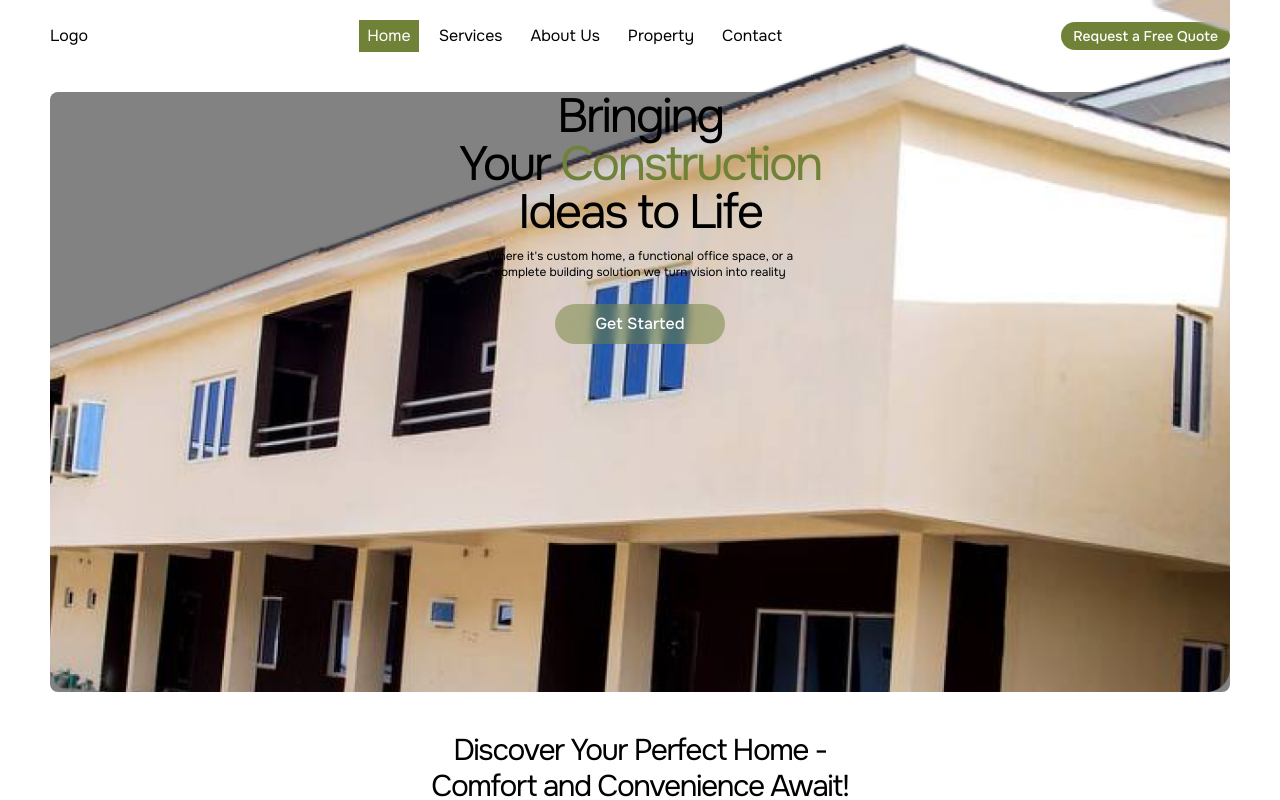
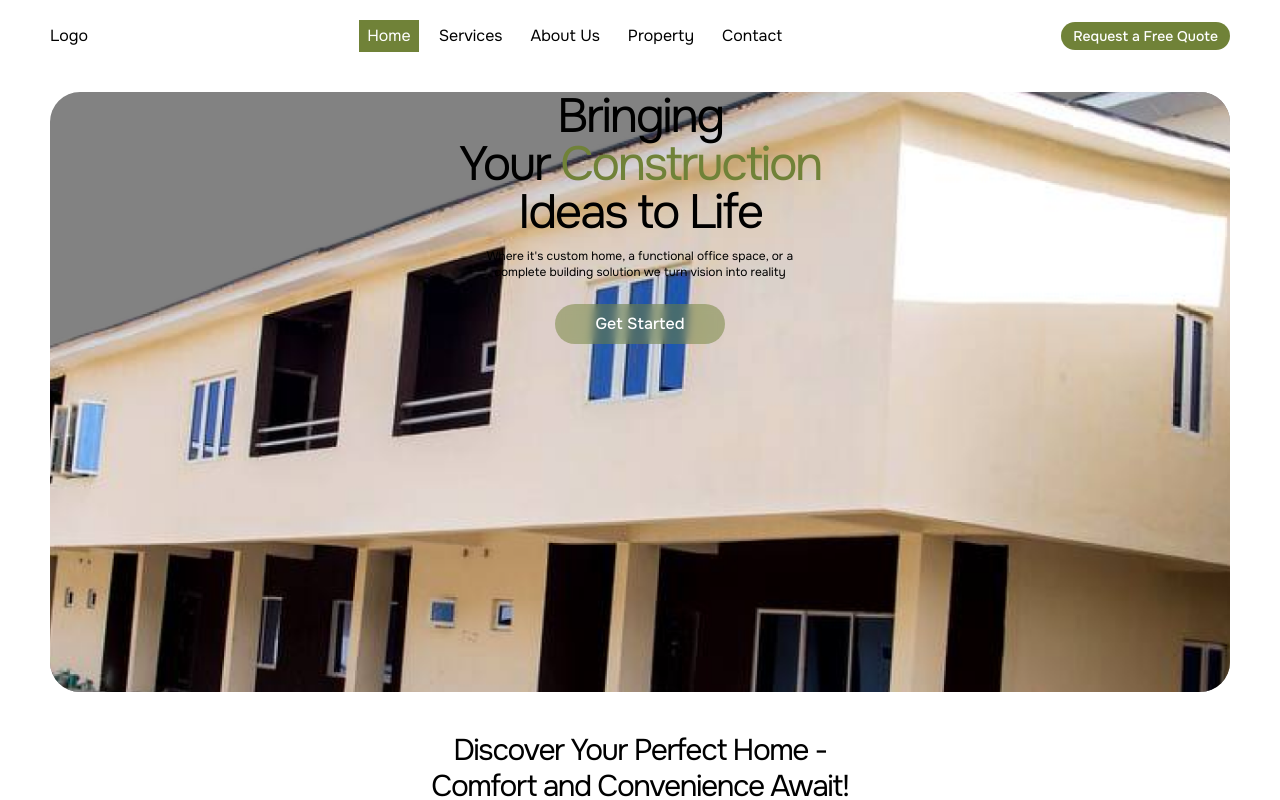
Before and after one commit to ominezX9/Ibrish, a React (Vite) app: page / in a window 1280 px wide. Shown: the top 800 px of the page. Built offline with nearby package versions, Linux system fonts and the light colour scheme.

Commit message:
update: rounded corners

```diff
--- a/src/components/shared/jumbotron.tsx
+++ b/src/components/shared/jumbotron.tsx
@@ -8,7 +8,8 @@ export default function Jumbotron({
     className,
 }: JumbotronProps) {
     return (
-        <div className={`relative bg-lightgrey px-10 py-10 rounded-lg ${className}`}>
+        <div className={`relative bg-lightgrey px-10 py-10 rounded-[30px] overflow-hidden ${className}`}>
+
             {children}
         </div>
     )
```
